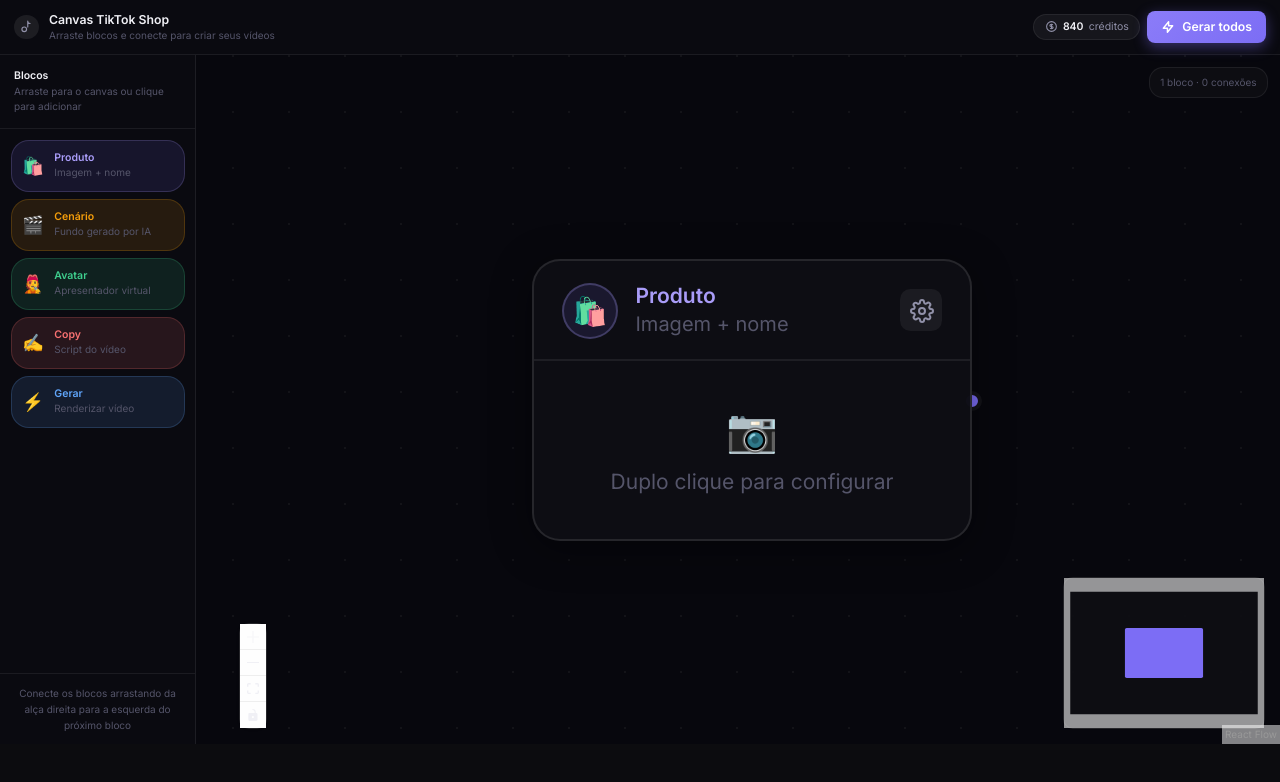
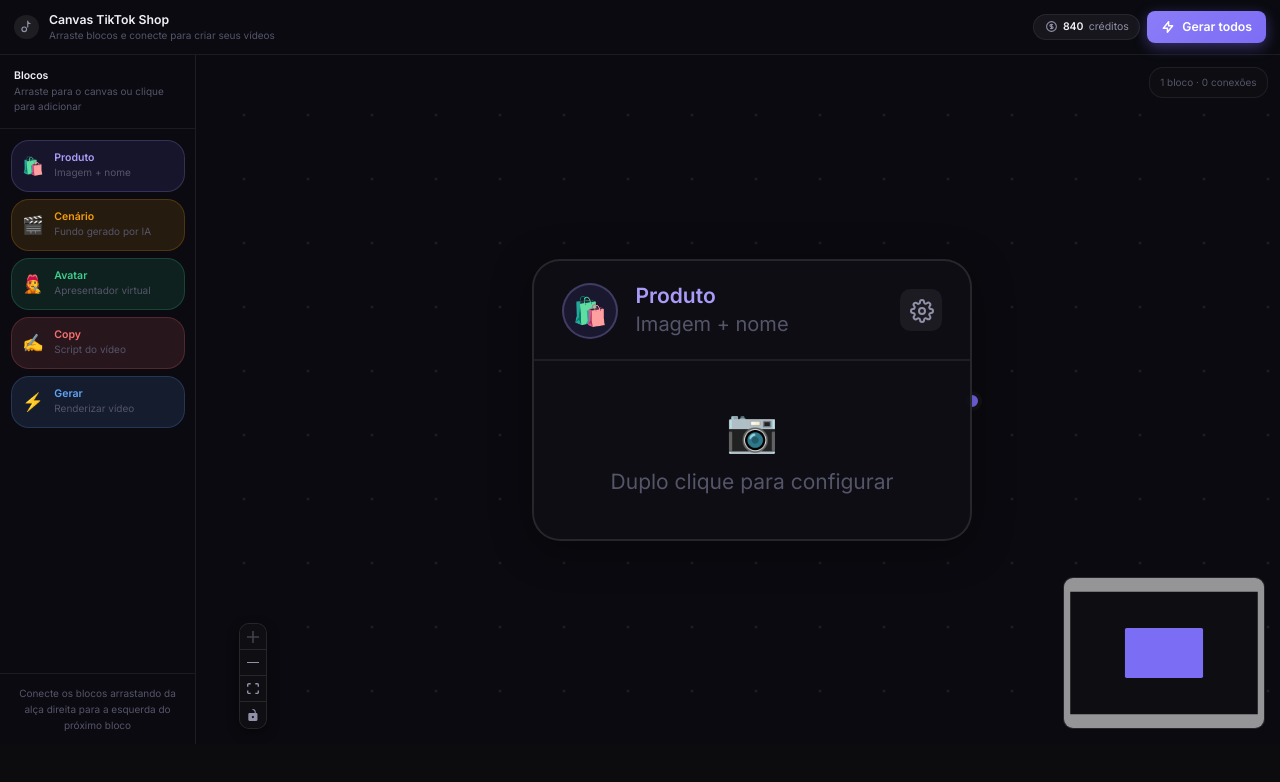
Before and after one commit to contatomadameka-maker/clipforge, a Next.js app in the folder frontend/: page /tiktok in a window 1280 px wide. Shown: the top 782 px of the page. Built offline with nearby package versions, Linux system fonts and the light colour scheme.

Commit message:
Update canvas.tsx

```diff
--- a/frontend/app/tiktok/canvas.tsx
+++ b/frontend/app/tiktok/canvas.tsx
@@ -726,7 +726,20 @@ export default function TikTokCanvasInner() {
   }
 
   return (
-    <div className="flex flex-col" style={{ height: "calc(100vh - 56px)", background: "#07070d" }}>
+    <div className="flex flex-col" style={{ height: "calc(100vh - 56px)", background: "#0a0a10" }}>
+      <style>{`
+        .react-flow__minimap { border-radius: 10px; overflow: hidden; }
+        .react-flow__controls { border-radius: 10px; overflow: hidden; box-shadow: 0 4px 12px rgba(0,0,0,0.4); }
+        .react-flow__controls-button { background: rgba(14,14,20,0.95) !important; border-color: rgba(255,255,255,0.1) !important; color: #9090a8 !important; }
+        .react-flow__controls-button:hover { background: rgba(30,30,40,0.95) !important; }
+        .react-flow__controls-button svg { fill: #9090a8 !important; }
+        .react-flow__edge-path { stroke-width: 2 !important; }
+        .react-flow__edge:hover .react-flow__edge-path { stroke: #a99cf8 !important; stroke-width: 3 !important; cursor: pointer; }
+        .react-flow__handle { transition: transform 0.15s; }
+        .react-flow__handle:hover { transform: scale(1.4); }
+        /* Remove scrollbar estranho */
+        .react-flow__pane::-webkit-scrollbar { display: none; }
+      `}</style>
 
       {/* Topbar */}
       <div className="flex items-center justify-between px-4 py-3 flex-shrink-0 z-50"
@@ -777,11 +790,20 @@ export default function TikTokCanvasInner() {
             onInit={setRfInstance}
             onNodeClick={(_, node) => setSelectedNodeId(node.id)}
             onPaneClick={() => setSelectedNodeId(null)}
+            onEdgeClick={(_, edge) => setEdges(eds => eds.filter(e => e.id !== edge.id))}
+            deleteKeyCode={["Backspace", "Delete"]}
             fitView
-            style={{ background: "#07070d" }}
+            style={{ background: "#0a0a10" }}
             defaultEdgeOptions={{ animated: true, style: { stroke: "#7c6df5", strokeWidth: 2 } }}
+            proOptions={{ hideAttribution: true }}
           >
-            <Background variant={BackgroundVariant.Dots} gap={28} size={1} color="rgba(255,255,255,0.06)" />
+            <Background
+              variant={BackgroundVariant.Cross}
+              gap={32}
+              size={1.5}
+              color="rgba(255,255,255,0.08)"
+              style={{ background: "#0a0a10" }}
+            />
             <Controls style={{ background: "rgba(14,14,20,0.95)", border: "0.5px solid rgba(255,255,255,0.1)", borderRadius: "10px" }} />
             <MiniMap style={{ background: "rgba(14,14,20,0.95)", border: "0.5px solid rgba(255,255,255,0.1)", borderRadius: "10px" }} nodeColor={() => "#7c6df5"} />
             <Panel position="top-right" style={{ marginRight: "12px", marginTop: "12px" }}>
```
